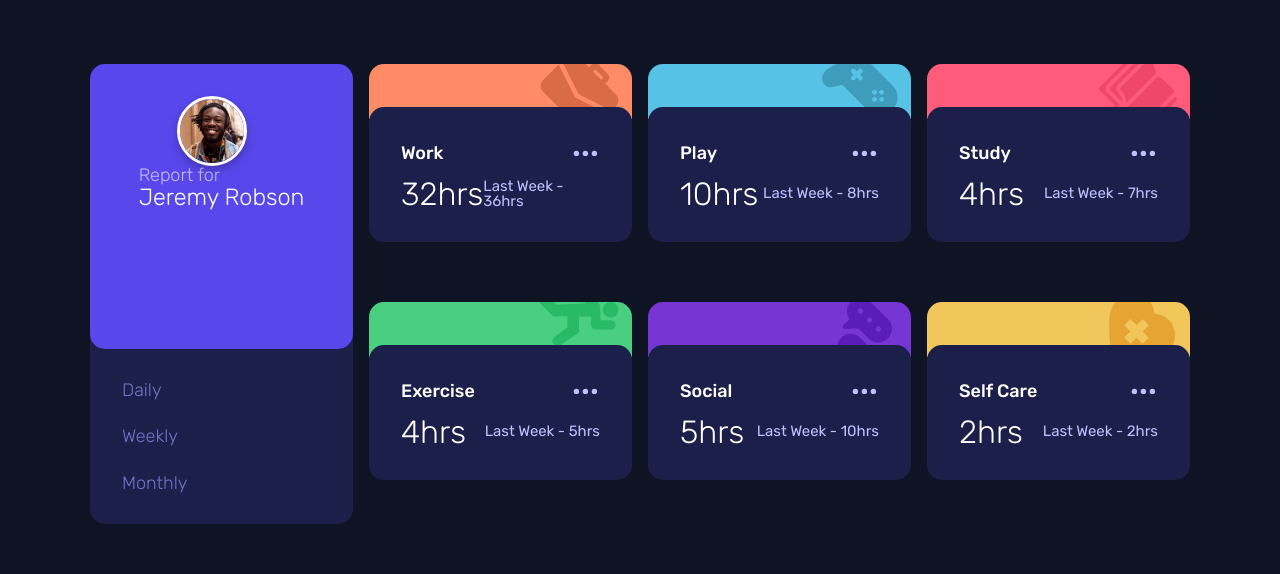
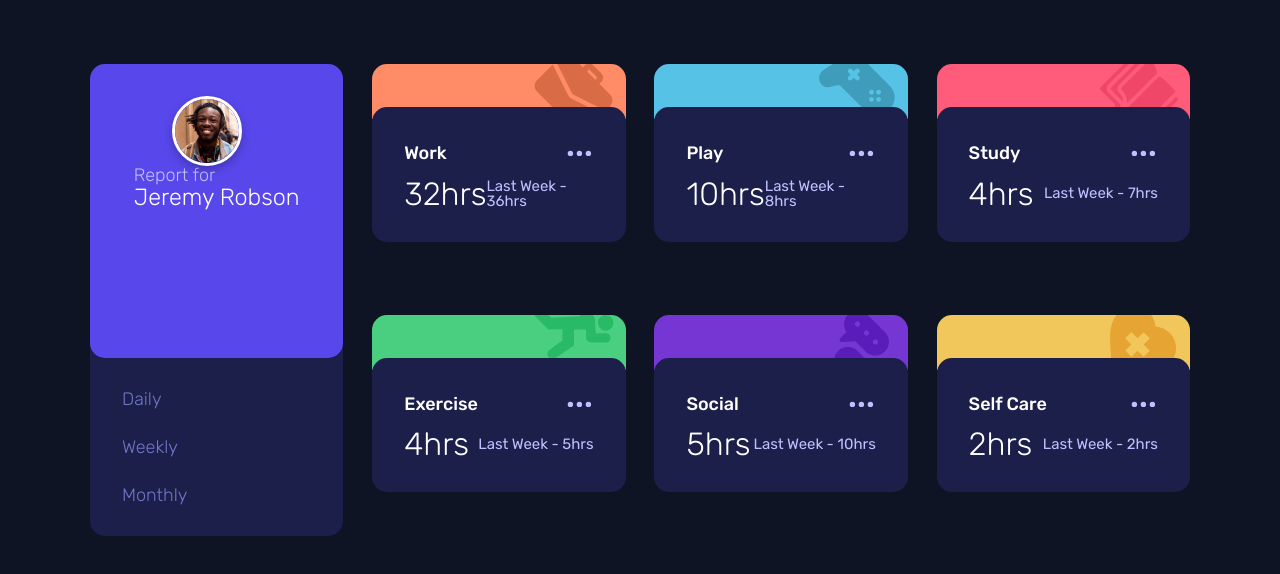
Before and after one commit to msunji/fe-mentor-time-tracking, a React (Create React App) app: page / in a window 1280 px wide. Shown: the top 574 px of the page. Built offline with nearby package versions, Linux system fonts and the light colour scheme; the HTML template or start-up script is replaced by a standard one.

Commit message:
Make grid grap slightly smaller

```diff
--- a/src/components/Container.js
+++ b/src/components/Container.js
@@ -8,7 +8,7 @@ const Container = styled.div`
   margin-left: auto;
   margin-right: auto;
   display: grid;
-  gap: 1rem;
+  gap: 1.8rem;
   grid-template-columns: 1fr;
   grid-template-rows: auto;
   grid-template-areas: "profile"
```
